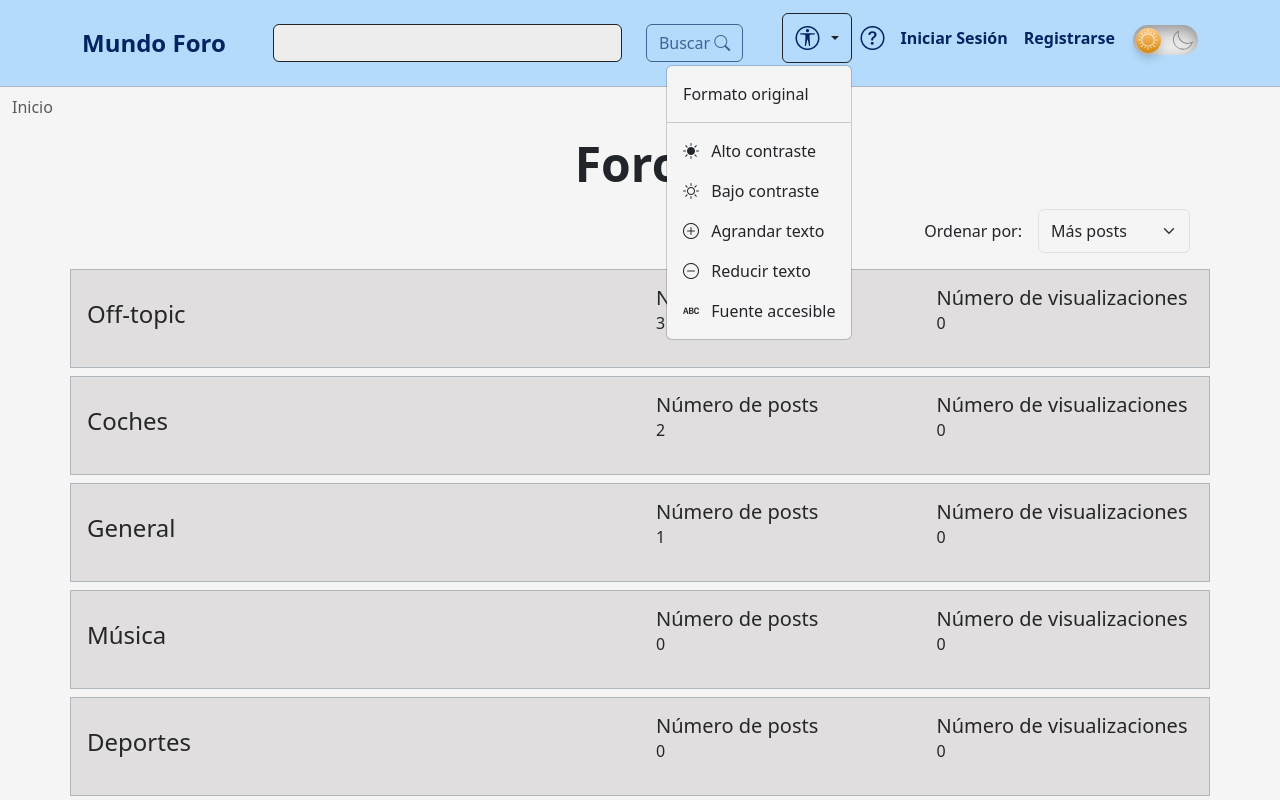
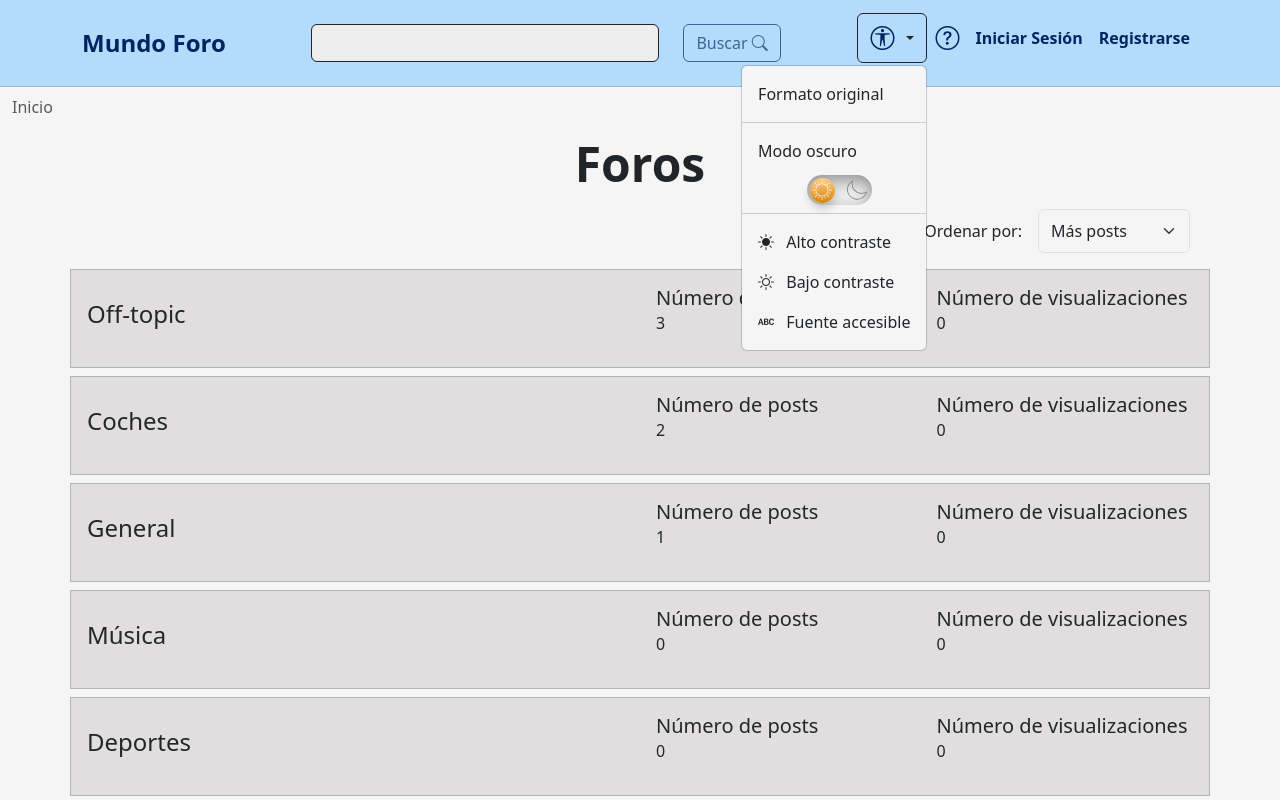
Before and after one commit to Croissanton/IU_Proyecto, a React (Create React App) app in the folder foro-mundo/: page / in a window 1280 px wide. Both pictures are taken after a click on the button "Mostrar menu de accesibilidad". Shown: the top 800 px of the page. Built offline with nearby package versions, Linux system fonts and the light colour scheme.

Commit message:
Fixed dynamic formatting for accessibility menu, moved darkmode

```diff
--- a/foro-mundo/src/Components/AccesibilityMenu.js
+++ b/foro-mundo/src/Components/AccesibilityMenu.js
@@ -1,6 +1,7 @@
 import React, { useState, useEffect } from 'react';
 import { Dropdown, OverlayTrigger, Tooltip, Modal, Button } from 'react-bootstrap';
 import { setLightMode} from './DarkMode/DarkMode';
+import DarkMode from './DarkMode/DarkMode';
 
 const AccessibilityMenu = () => {
   const [isMobile, setIsMobile] = useState(window.innerWidth < 768);
@@ -32,9 +33,14 @@ const AccessibilityMenu = () => {
   };
 
 
+
   const AccessibilityOptions = () => (
     <>
       <Dropdown.Item onClick={setLightMode} className="py-2">Formato original</Dropdown.Item>
+      <Dropdown.Divider />
+      <Dropdown.Item className="py-2" style={{ pointerEvents: 'none' }}> Modo oscuro</Dropdown.Item>      <div style={{ display: 'flex', justifyContent: 'center', alignItems: 'center', height: '100%' }}>
+        <DarkMode />
+      </div>
       <Dropdown.Divider />
       <Dropdown.Item onClick={setHighContrast} className="py-2">
         <i className="bi bi-brightness-high-fill me-2"></i> Alto contraste
@@ -42,19 +48,13 @@ const AccessibilityMenu = () => {
       <Dropdown.Item onClick={setLowContrast} className="py-2">
         <i className="bi bi-brightness-high me-2"></i> Bajo contraste
       </Dropdown.Item>
-      <Dropdown.Item href="#/action-4" className="py-2">
-        <i className="bi bi-plus-circle me-2"></i> Agrandar texto
-      </Dropdown.Item>
-      <Dropdown.Item href="#/action-5" className="py-2">
-        <i className="bi bi-dash-circle me-2"></i> Reducir texto
-      </Dropdown.Item>
       <Dropdown.Item onClick={setAccesibilityFont} className="py-2">
         <i className="bi bi-alphabet-uppercase me-2"></i> Fuente accesible
       </Dropdown.Item>
     </>
   );
 
-  if (isMobile) {
+  if (visualViewport.width < 992) {
     return (
       <>
         <Button
--- a/foro-mundo/src/Components/DarkMode/DarkMode.js
+++ b/foro-mundo/src/Components/DarkMode/DarkMode.js
@@ -51,7 +51,12 @@ const DarkMode = () => {
         document.querySelector("body").setAttribute('data-bs-theme', 'low-contrast')
     }else if(selectedTheme === "dyslexia-friendly"){
         document.querySelector("body").setAttribute('data-bs-theme', 'dyslexia-friendly')
-   }
+    }else if(selectedTheme === "big-text"){
+        document.querySelector("body").setAttribute('data-bs-theme', 'big-text')
+    }else if(selectedTheme === "small-text"){
+        document.querySelector("body").setAttribute('data-bs-theme', 'small-text')
+    }
+
     const toggleTheme = e => {
         if (e.target.checked) {
             setDarkMode()
--- a/foro-mundo/src/Components/Header.js
+++ b/foro-mundo/src/Components/Header.js
@@ -10,7 +10,6 @@ import Tooltip from "react-bootstrap/Tooltip";
 import { useToast } from "../Context/ToastContext.js";
 import { Link, useNavigate } from "react-router-dom";
 import { FormLabel, Dropdown, ButtonGroup } from "react-bootstrap";
-import DarkMode from "./DarkMode/DarkMode.js";
 import AccessibilityMenu from "./AccesibilityMenu.js";
 
 const Header = forwardRef((props, ref) => {
@@ -401,7 +400,6 @@ const Header = forwardRef((props, ref) => {
               ) : (
                 <div></div>
               )}
-                <DarkMode />
             </Nav>
           </Nav>
         </Navbar.Collapse>
--- a/foro-mundo/src/scss/_themes.scss
+++ b/foro-mundo/src/scss/_themes.scss
@@ -557,8 +557,8 @@
         }
     }
 
+
 }
-
 
 //override bootstrap variables
 $primary: var(--bs-primary);
--- a/foro-mundo/src/scss/custom.scss
+++ b/foro-mundo/src/scss/custom.scss
@@ -13,7 +13,6 @@ $dark: #262626;
 $white: #f5f5f5;
 $secondary-subtle: lighten($secondary, 10%);
 
-/* Custom CSS for Footer */
 .custom-footer {
   background-color: var(--bs-primary); /* Bootstrap primary background color */
   color: var(--bs-secondary); /* Bootstrap secondary text color */
```
